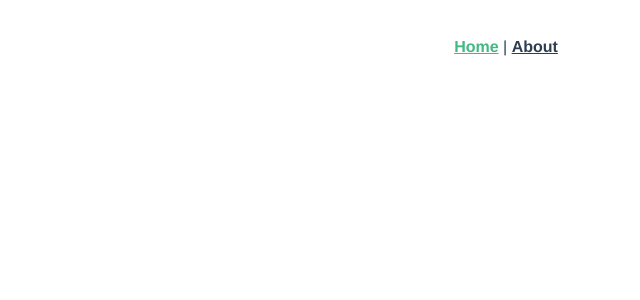
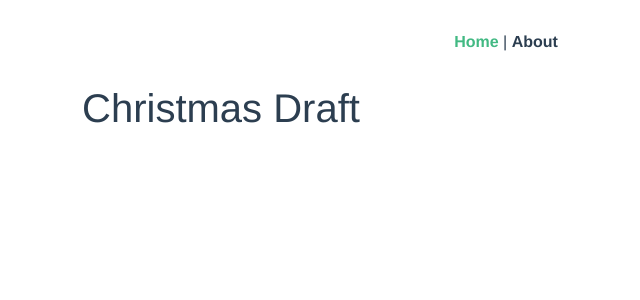
Before and after one commit to SamuelJTaylor22/tdd, a Vue app: page / in a window 1280 px wide. Shown: the top 300 px of the page, without its empty margins (134-774 px from the left). Built offline with nearby package versions, Linux system fonts and the light colour scheme.

Commit message:
started building out architecture, added axios

```diff
--- a/package.json
+++ b/package.json
@@ -7,6 +7,8 @@
     "build": "vue-cli-service build"
   },
   "dependencies": {
+    "axios": "^0.21.0",
+    "bootstrap": "^4.5.3",
     "vue": "^2.6.11",
     "vue-router": "^3.2.0",
     "vuex": "^3.4.0"
--- a/public/index.html
+++ b/public/index.html
@@ -4,6 +4,7 @@
     <meta charset="utf-8">
     <meta http-equiv="X-UA-Compatible" content="IE=edge">
     <meta name="viewport" content="width=device-width,initial-scale=1.0">
+    <link rel="stylesheet"href="https://stackpath.bootstrapcdn.com/bootstrap/4.5.2/css/bootstrap.min.css">
     <link rel="icon" href="<%= BASE_URL %>favicon.ico">
     <title><%= htmlWebpackPlugin.options.title %></title>
   </head>
--- /dev/null
+++ b/src/components/Trainer.vue
@@ -0,0 +1,16 @@
+<template>
+  <div>
+    <h1>{{trainerData.name}}</h1>
+  </div>
+</template>
+
+<script>
+export default {
+name:"trainer",
+props:["trainerData"]
+}
+</script>
+
+<style>
+
+</style>
--- a/src/store/index.js
+++ b/src/store/index.js
@@ -5,7 +5,8 @@ Vue.use(Vuex)
 
 export default new Vuex.Store({
   state: {
-    trainers:{}
+    trainers:[],
+    drafters:[],
   },
   mutations: {
   },
--- a/src/views/Home.vue
+++ b/src/views/Home.vue
@@ -1,17 +1,30 @@
 <template>
-  <main class="home">
-
+  <main class="home container">
+    <div class="row">
+      <div class="col">
+        <h1>Christmas Draft</h1>
+      </div>
+      <div class="col">
+        <trainer v-for="trainer in trainers" :key="trainer.name" trainerData/>
+      </div>
+    </div>
   </main>
 </template>
 
 <script>
 // @ is an alias to /src
-import HelloWorld from '@/components/HelloWorld.vue'
+import Trainer from '@/components/Trainer.vue'
 
 export default {
   name: 'Home',
+  computed:{
+    trainers(){
+      return this.$store.state.trainers
+    },
+
+  },
   components: {
-    HelloWorld
+    Trainer
   }
 }
 </script>
```
Also changed, not shown: src/store/axiosService.js (added, +11 -0 lines), 1 other file (tests, documents, lock files or other folders).
